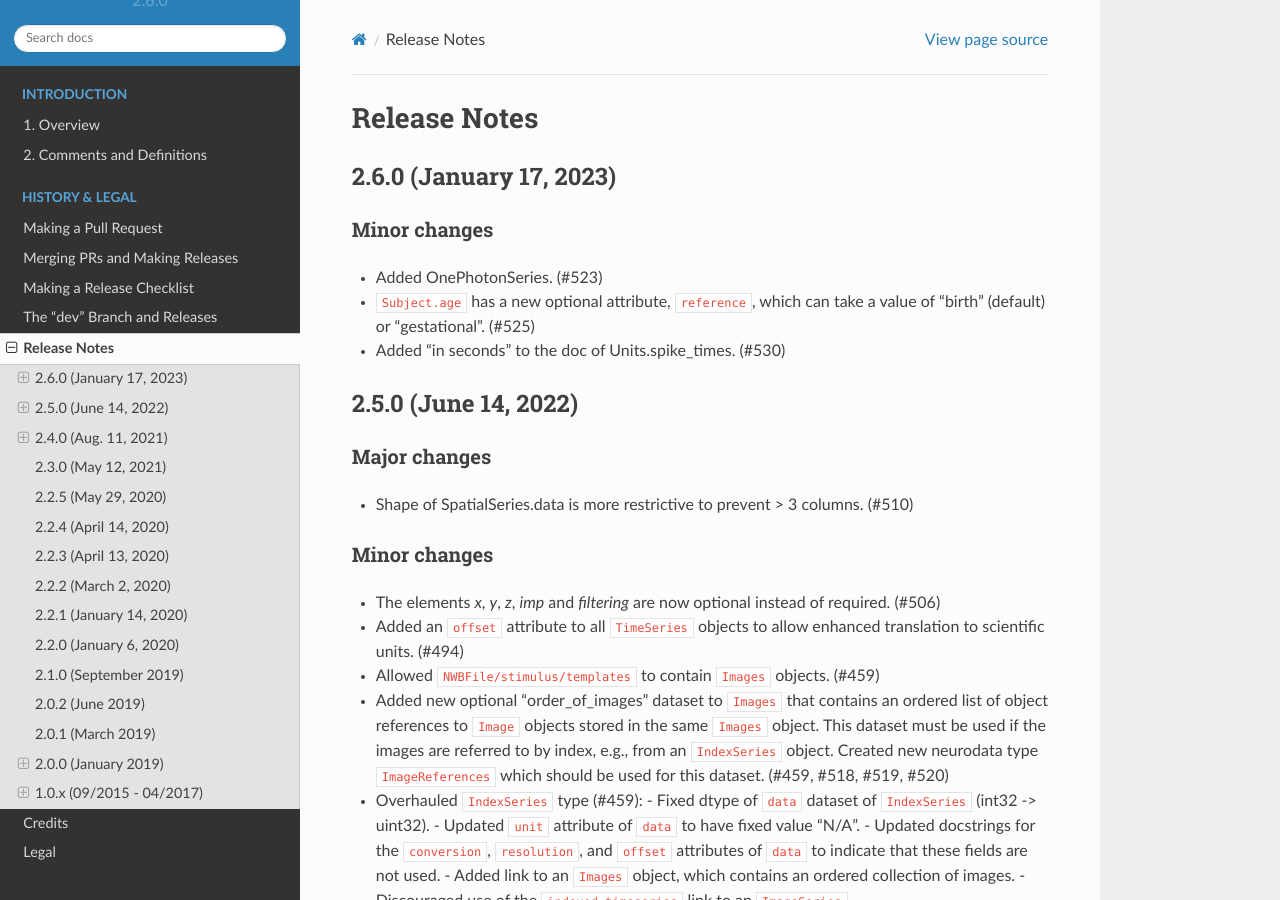
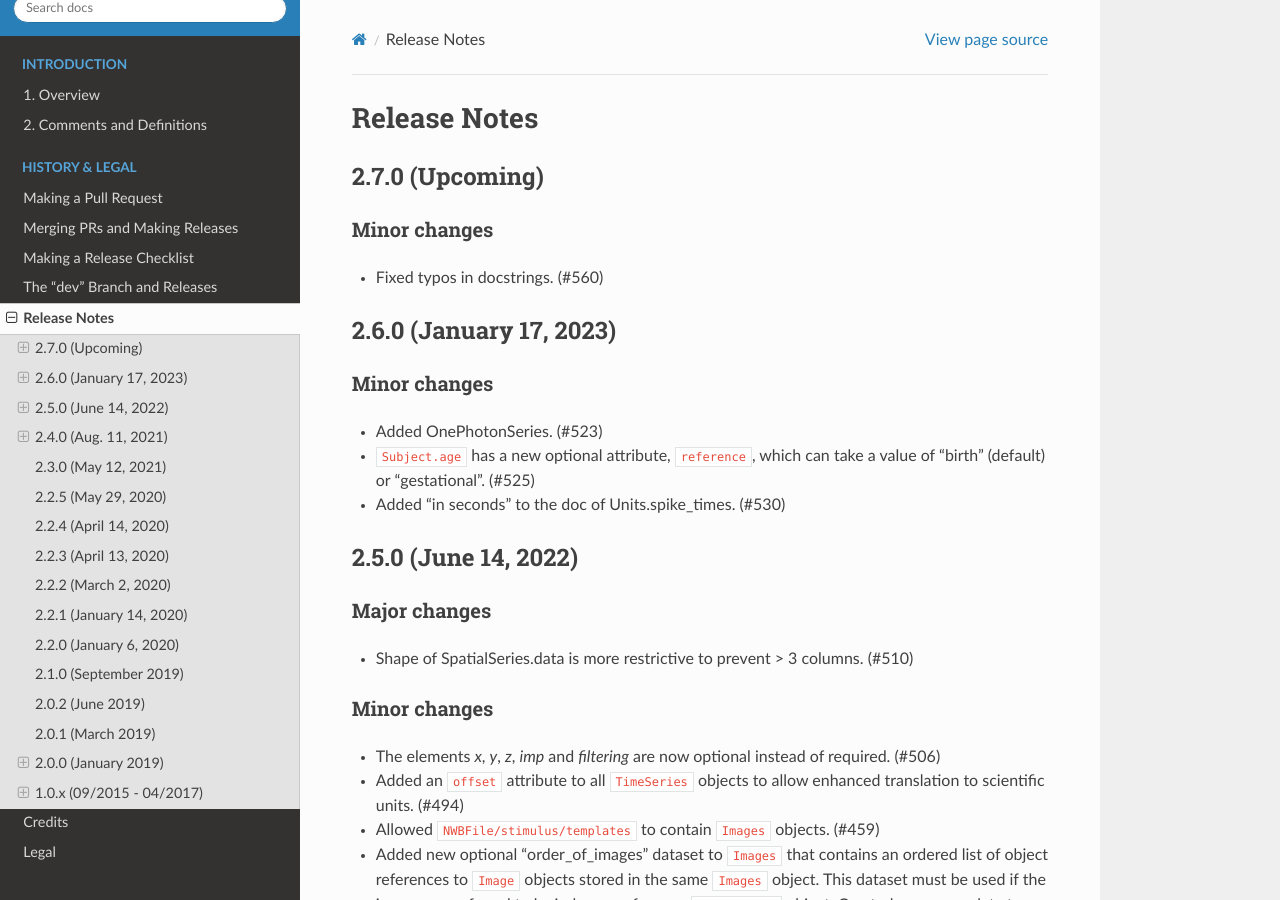
Before and after one commit to NeurodataWithoutBorders/nwb-schema, a Sphinx documentation site: the page built from docs/format/source/format_release_notes.rst, in a window 1280 px wide and 900 px high. Built offline with Sphinx 7.4.7 and the Read the Docs theme 2.0.0, drawn with Linux system fonts in a browser that asks for light colours.

Commit message:
Minor repo fixes (#560)

```diff
--- a/docs/format/source/conf.py
+++ b/docs/format/source/conf.py
@@ -83,9 +83,9 @@ copyright = u'2017-2023, Neurodata Without Borders'
 # built documents.
 #
 # The short X.Y version.
-version = '2.6.0'
+version = '2.7.0'
 # The full version, including alpha/beta/rc tags.
-release = '2.6.0'
+release = '2.7.0-alpha'
 
 # The language for content autogenerated by Sphinx. Refer to documentation
 # for a list of supported languages.
--- a/docs/format/source/format_release_notes.rst
+++ b/docs/format/source/format_release_notes.rst
@@ -3,6 +3,12 @@
 Release Notes
 =============
 
+2.7.0 (Upcoming)
+----------------
+
+Minor changes
+^^^^^^^^^^^^^
+- Fixed typos in docstrings. (#560)
 
 2.6.0 (January 17, 2023)
 -----------------------
--- a/requirements-doc.txt
+++ b/requirements-doc.txt
@@ -1,2 +1,3 @@
 hdmf-docutils
 pynwb
+matplotlib
```
Also changed, not shown: docs/format/.readthedocs.yaml (added), 6 other files.
